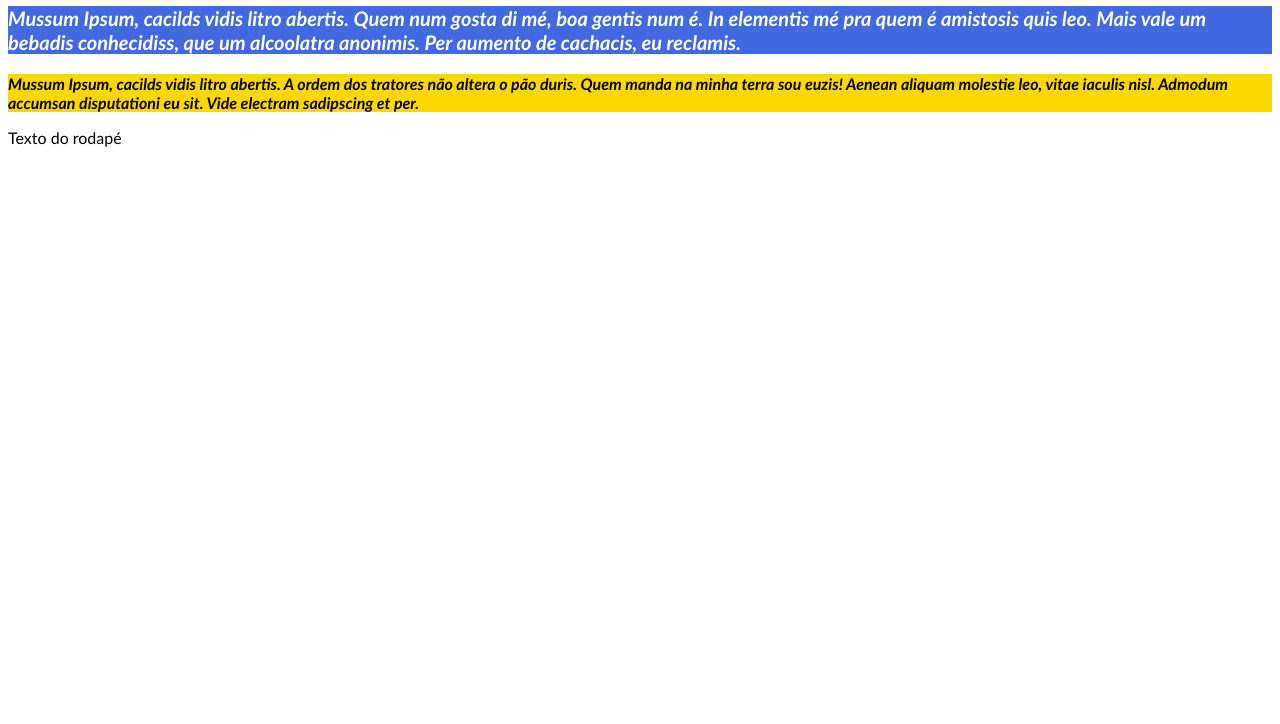
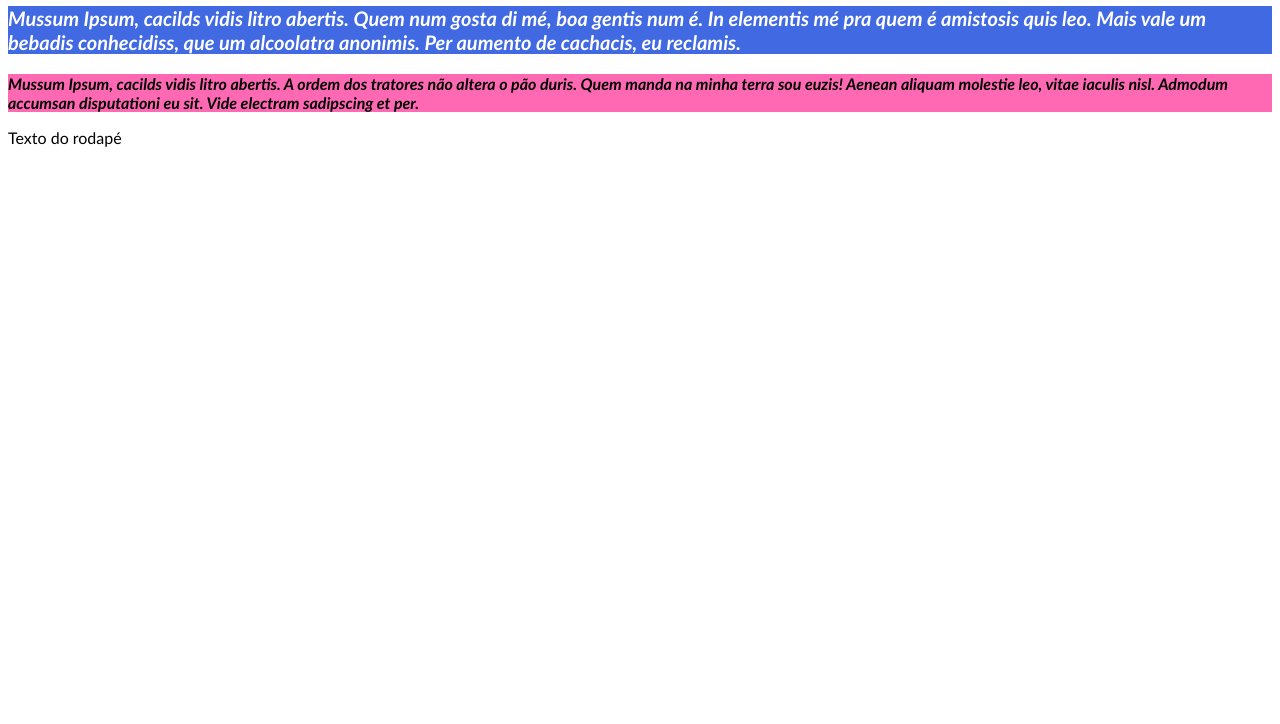
Before and after one commit to mailsonfp/my-project, a website: page index.html in a window 1280 px wide. Shown: the part 76-800 px from the top of the page. Drawn offline with Linux system fonts and the light colour scheme.

Commit message:
Altera cor do segundo paragrafo para testar git pull

```diff
--- a/css/style.css
+++ b/css/style.css
@@ -12,7 +12,7 @@
 }
 
 .segundopr{
-    background-color: #FFD700;
+    background-color: #FF69B4;
     color: #000000;
     font-size: 16px;
 
```
